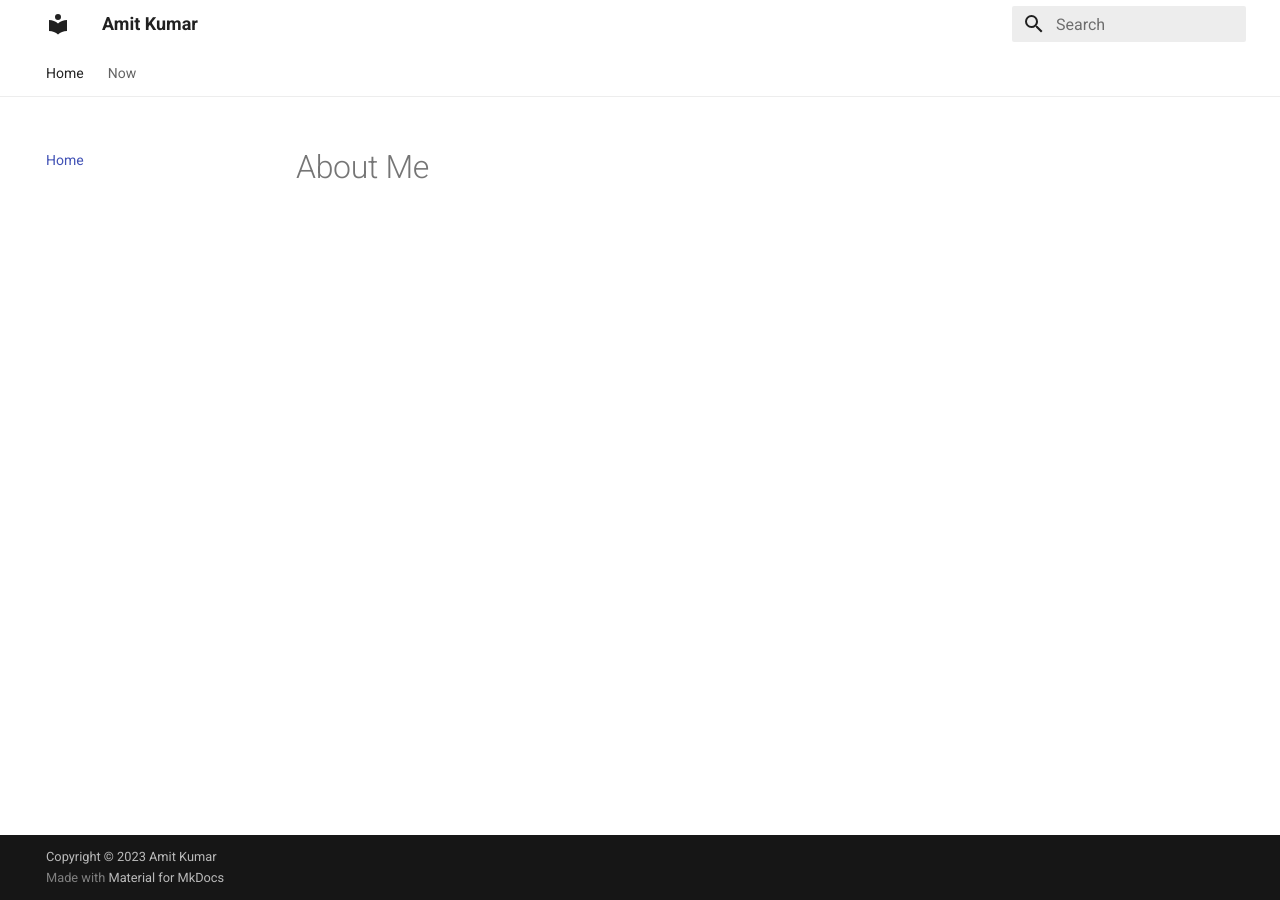
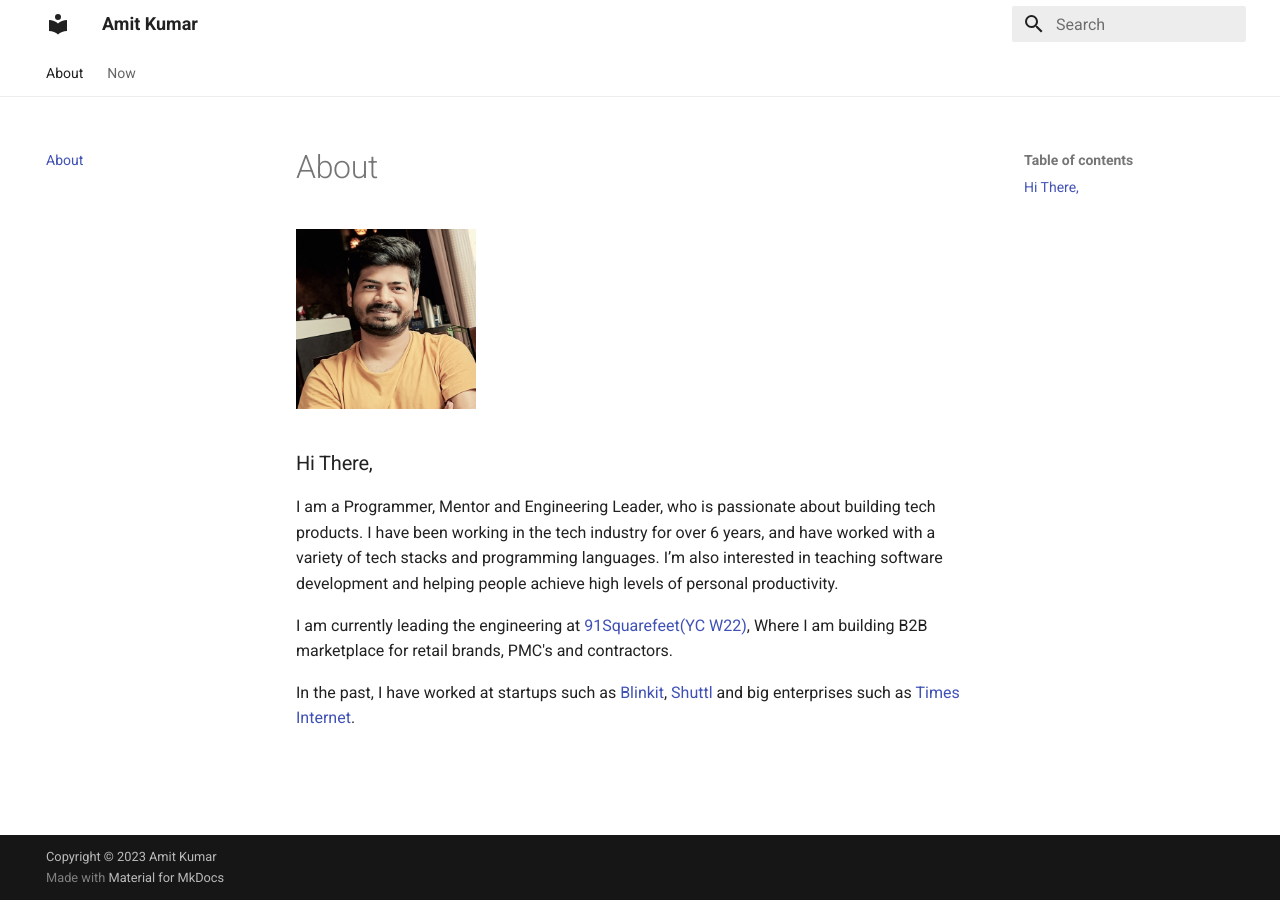
Before and after one commit to amitkmr/amitkmr.github.io, an MkDocs documentation site: the page built from docs/index.md, in a window 1280 px wide. Built offline with MkDocs 1.6.1 and Material for MkDocs 9.7.7, drawn with Linux system fonts in a browser that asks for light colours.

Commit message:
add about me

```diff
--- a/docs/index.md
+++ b/docs/index.md
@@ -1 +1,11 @@
-# About Me
+# About
+
+<img src="images/profile.jpeg" alt="Profile" width="180px" height="180px">
+
+### Hi There,
+
+I am a Programmer, Mentor and Engineering Leader, who is passionate about building tech products. I have been working in the tech industry for over 6 years, and have worked with a variety of tech stacks and programming languages.  I’m also interested in teaching software development and helping people achieve high levels of personal productivity.
+
+I am currently leading the engineering at [91Squarefeet(YC W22)](https://www.91squarefeet.com), Where I am building B2B marketplace for retail brands, PMC's and contractors.
+
+In the past, I have worked at startups such as [Blinkit](https://www.linkedin.com/company/letsblinkit/), [Shuttl](https://www.linkedin.com/company/shuttl/) and big enterprises such as [Times Internet](https://www.linkedin.com/company/timesinternet/).
--- a/mkdocs.yml
+++ b/mkdocs.yml
@@ -12,5 +12,5 @@ theme:
     - instant
     - navigation.tabs
 nav:
-  - Home: index.md
+  - About: index.md
   - Now: now.md
```
Also changed, not shown: docs/images/profile.jpeg (added).
